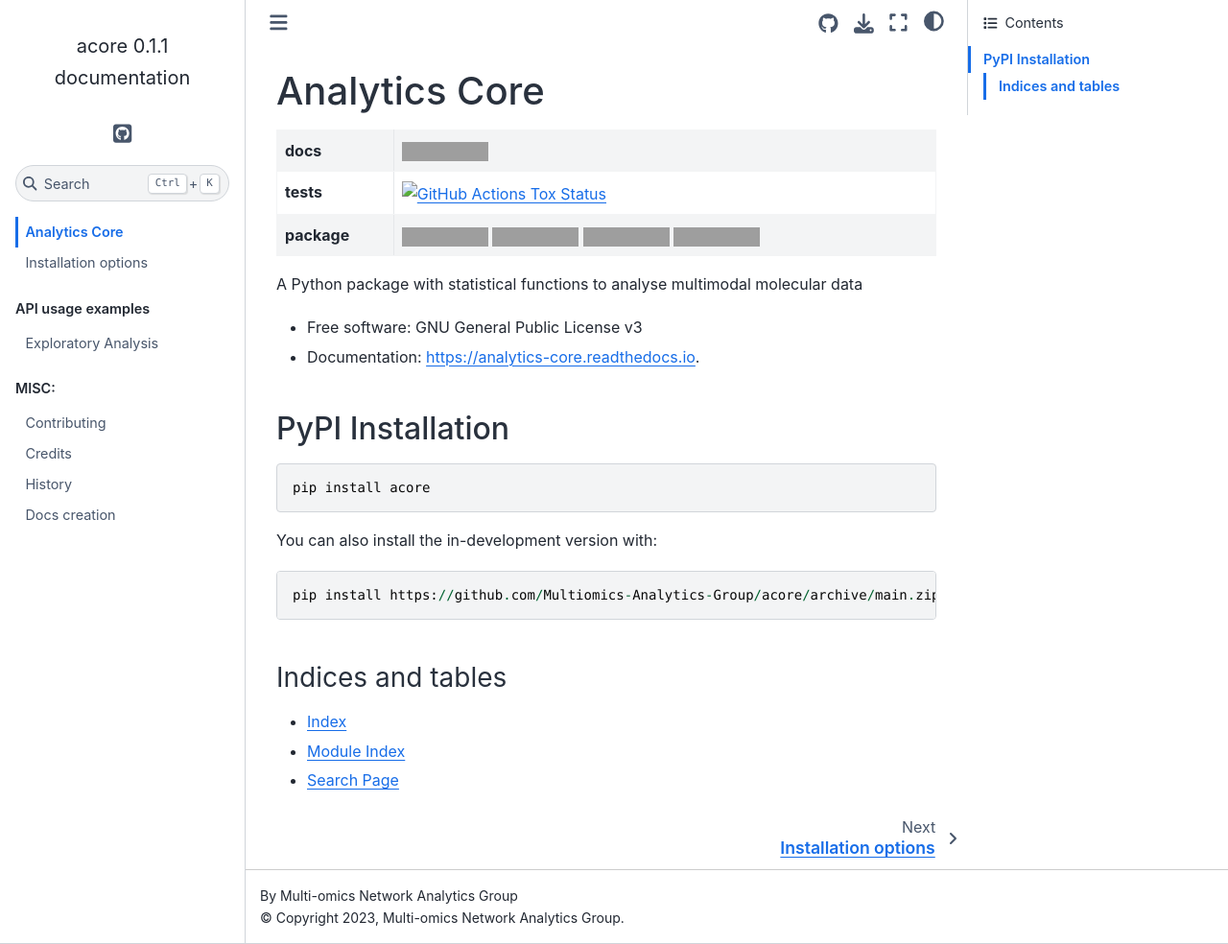
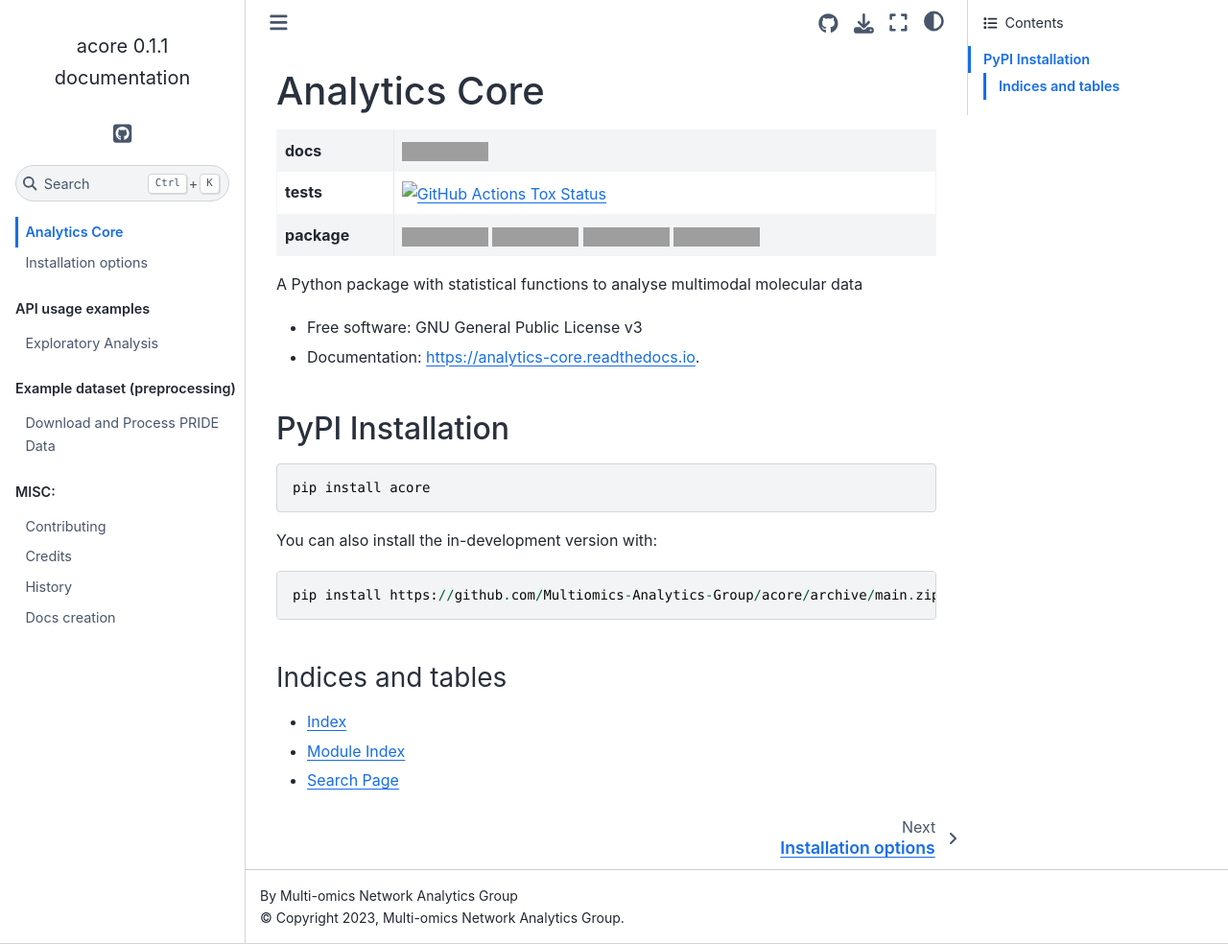
Before and after one commit to Multiomics-Analytics-Group/acore, a Sphinx documentation site: the page built from docs/index.rst, in a window 1280 px wide and 984 px high. Shown: the whole window at 96% size. Built offline with Sphinx 7.4.7 and the Sphinx Book theme 1.1.4, drawn with Linux system fonts in a browser that asks for light colours; formulas are drawn with MathJax 3; pages that are not in the unit, such as notebooks, are missing from menus; comment, search, counter and statistics services are not loaded; grey boxes are pictures that could not be loaded.

Commit message:
:memo: update documentation to include example

```diff
--- a/docs/api_examples/Download_PRIDE_data.py
+++ b/docs/api_examples/Download_PRIDE_data.py
@@ -13,7 +13,7 @@
 # ---
 
 # %% [markdown]
-# # Download PRIDE Data
+# # Download and Process PRIDE Data
 # This notebook shows how `acore` can be used to download data from
 # the Proteomics Identifications Database - PRIDE -
 # ([ebi.ac.uk/pride/](https://www.ebi.ac.uk/pride/))
--- a/docs/index.rst
+++ b/docs/index.rst
@@ -16,6 +16,13 @@
 
    api_examples/exploratory_analysis
    api_examples/normalization_analysis
+
+.. toctree::
+   :maxdepth: 1
+   :caption: Example dataset (preprocessing)
+   :hidden:
+
+   api_examples/Download_PRIDE_data
 
 .. toctree::
    :maxdepth: 2
```
Also changed, not shown: docs/api_examples/Download_PRIDE_data.ipynb.
